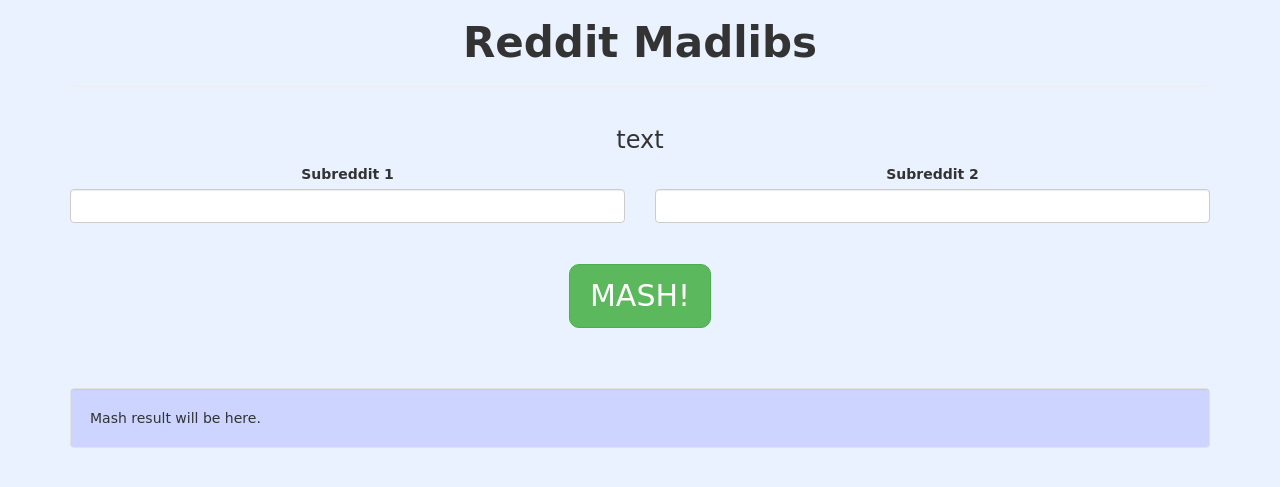
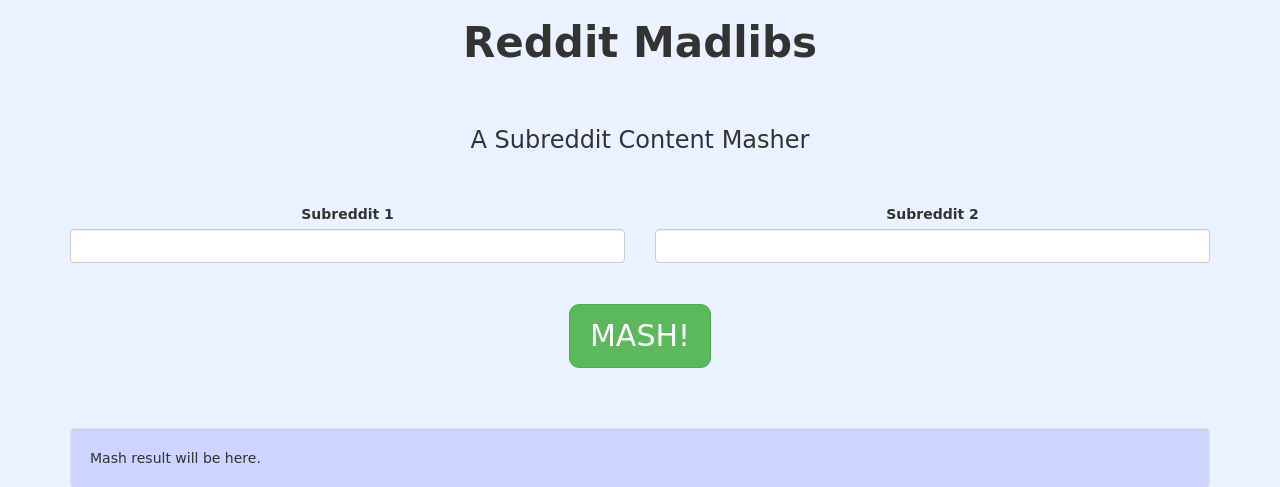
Before and after one commit to WilsonBerkow/softdev-madlibs, a Flask app: page / in a window 1280 px wide. Shown: the top 487 px of the page. Run offline with Flask 2, Linux system fonts and the light colour scheme; some libraries are stand-ins or nearby versions.

Commit message:
Small changes to template, updated design document.

```diff
--- a/templates/home.html
+++ b/templates/home.html
@@ -24,7 +24,9 @@
 		<hr/>
 		<div class="row">
 			<center>
-				<h3>text</h3>
+				<h3>A Subreddit Content Masher</h3>
+				<br>
+				<br>
 				<form method="GET" action="/">
 					<div class="col-md-6">
 						<div class="form-group">
```
Also changed, not shown: 1 other file.
